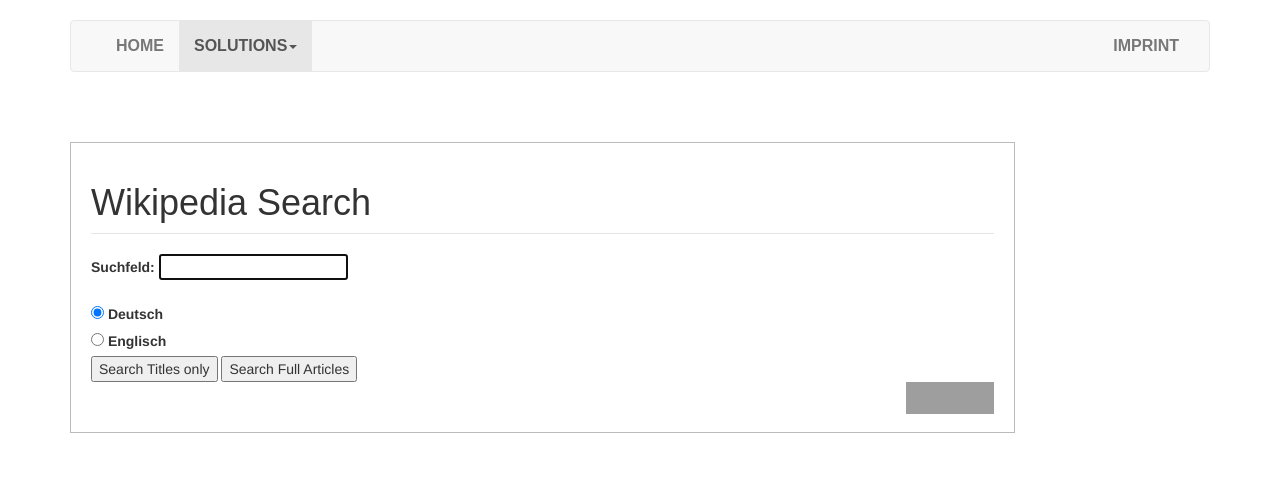
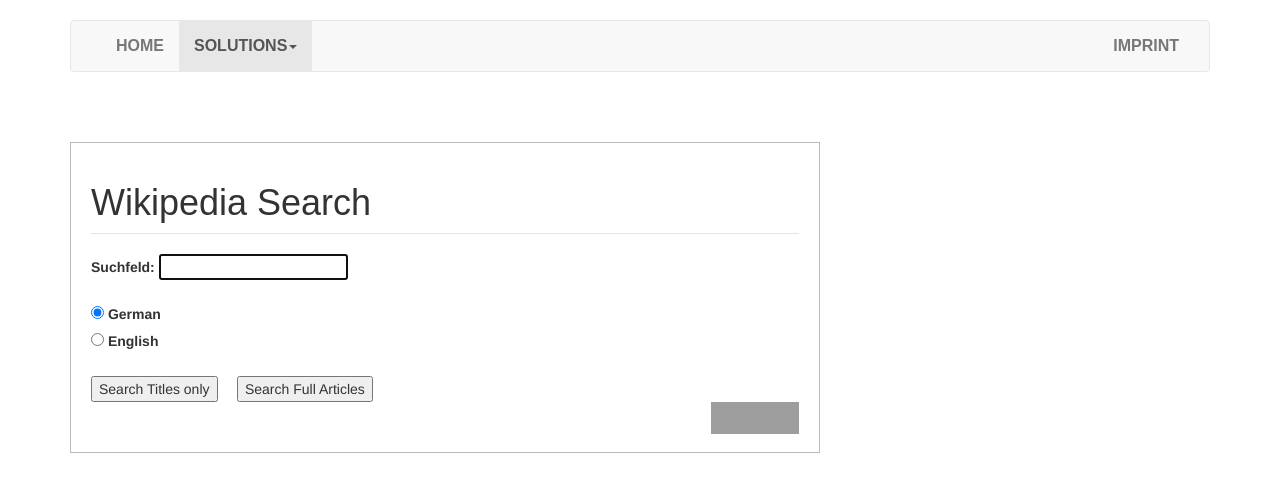
Before and after one commit to Abroxas/Homepage, a plain HTML site: page wikiform.html in a window 1280 px wide. Drawn offline with Linux system fonts and the light colour scheme; grey boxes are pictures that could not be loaded.

Commit message:
removed unused <div>

```diff
--- a/wikiform.html
+++ b/wikiform.html
@@ -26,7 +26,7 @@
 				  <span class="icon-bar"></span>
 				  <span class="icon-bar"></span>
 				</button>
-			  </div>
+			  </div>  <!--/.navbar-header -->
 			  <div id="navbar" class="navbar-collapse collapse">
 				<ul class="nav navbar-nav">
 				  <li><a href="index.html">Home</a></li>
@@ -50,32 +50,30 @@
 
 		<div class="container">
 			<div class="row">
-				<div class="col-md-10">
+				<div class="col-md-8">
 					<div class="wikiSearch">
 						<form action="http://www.wikipedia.org/search-redirect.php" method="get" target="_blank">
-							<div class="form">
 							<h1>Wikipedia Search</h1>
 							<fieldset>
 								<legend></legend>
 								<label for="search">Suchfeld:</label>
 								<input autofocus type="text" name="search" size="20" id="search"><br><br>
 								<input type="radio" name="language" value="de" id="de" checked>
-									<label for="de">Deutsch</label><br>
+								<label for="de">German</label><br>
 								<input type="radio" name="language" value="en" id="en">
-									<label for="en">Englisch</label><br>
+								<label for="en">English</label><br><br>
 							</fieldset>
-								<input type="submit" name="article" class="searchButton" id="submitArtSearch" value="Search Titles only">
+							<input type="submit" name="article" class="searchButton" id="submitArtSearch" value="Search Titles only">&nbsp;&nbsp;&nbsp;&nbsp;
 							<input type="submit" name="fulltext" class="searchButton" id="submitFullSearch" value="Search Full Articles">
-							</div>
 						</form>
 						<p>
-							<a href="http://www.w3.org/WAI/WCAG2AA-Conformance" title="Explanation of WCAG 2.0 Level Triple-A Conformance" target="_blank">
-								<img height="32" width="88" src="http://www.w3.org/WAI/wcag2AA" alt="Level Triple-A conformance, W3C WAI Web Content Accessibility Guidelines 2.0">
+							<a href="http://www.w3.org/WAI/WCAG2AA-Conformance" title="Explanation of WCAG 2.0 Level Double-A Conformance" target="_blank">
+								<img height="32" width="88" src="http://www.w3.org/WAI/wcag2AA" alt="Level Double-A conformance, W3C WAI Web Content Accessibility Guidelines 2.0">
 							</a>
 						</p>
-					</div>
-				</div>
-			</div>
-		</div>
+					</div>  <!--/.wikiSearch -->
+				</div>  <!--/.col-md-8 -->
+			</div>  <!--/.row -->
+		</div>  <!--/.container -->
 	</body>
 </html>
```
Lines whose indentation alone changed are shown as unchanged.
